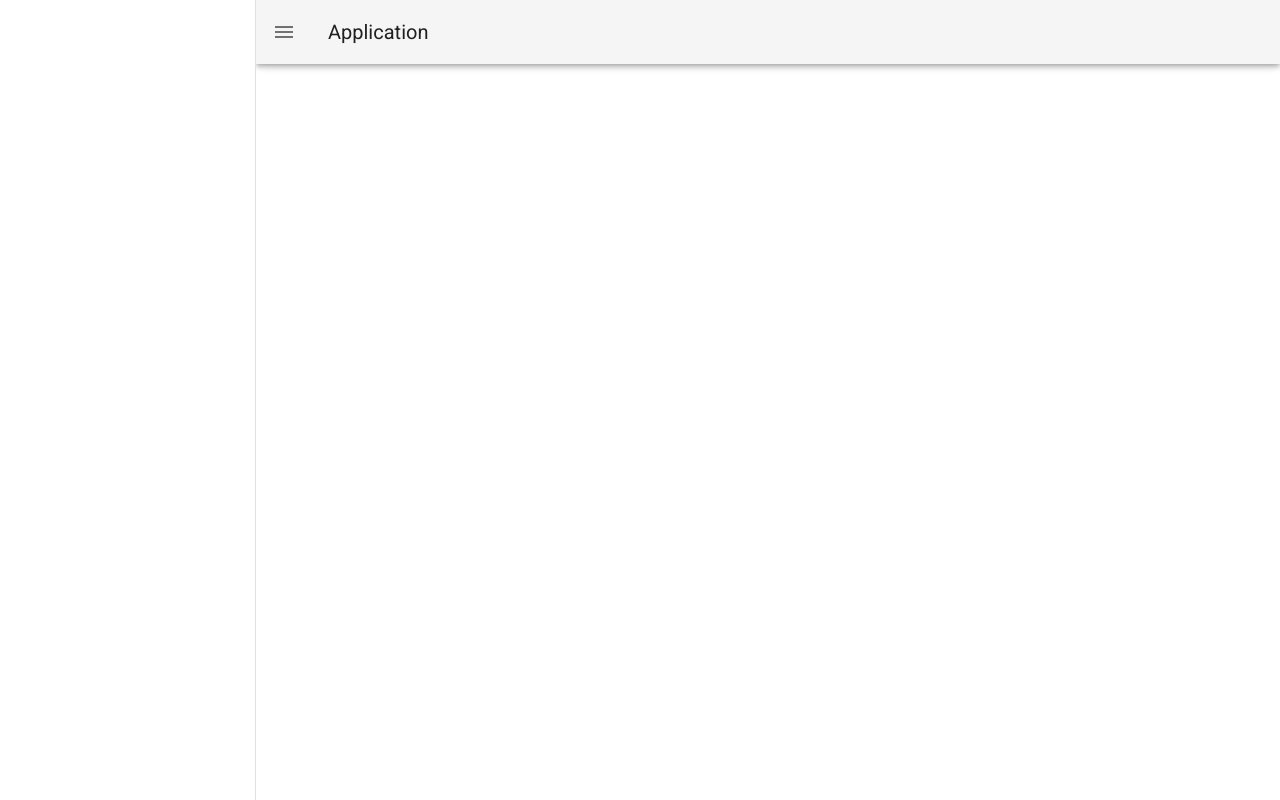
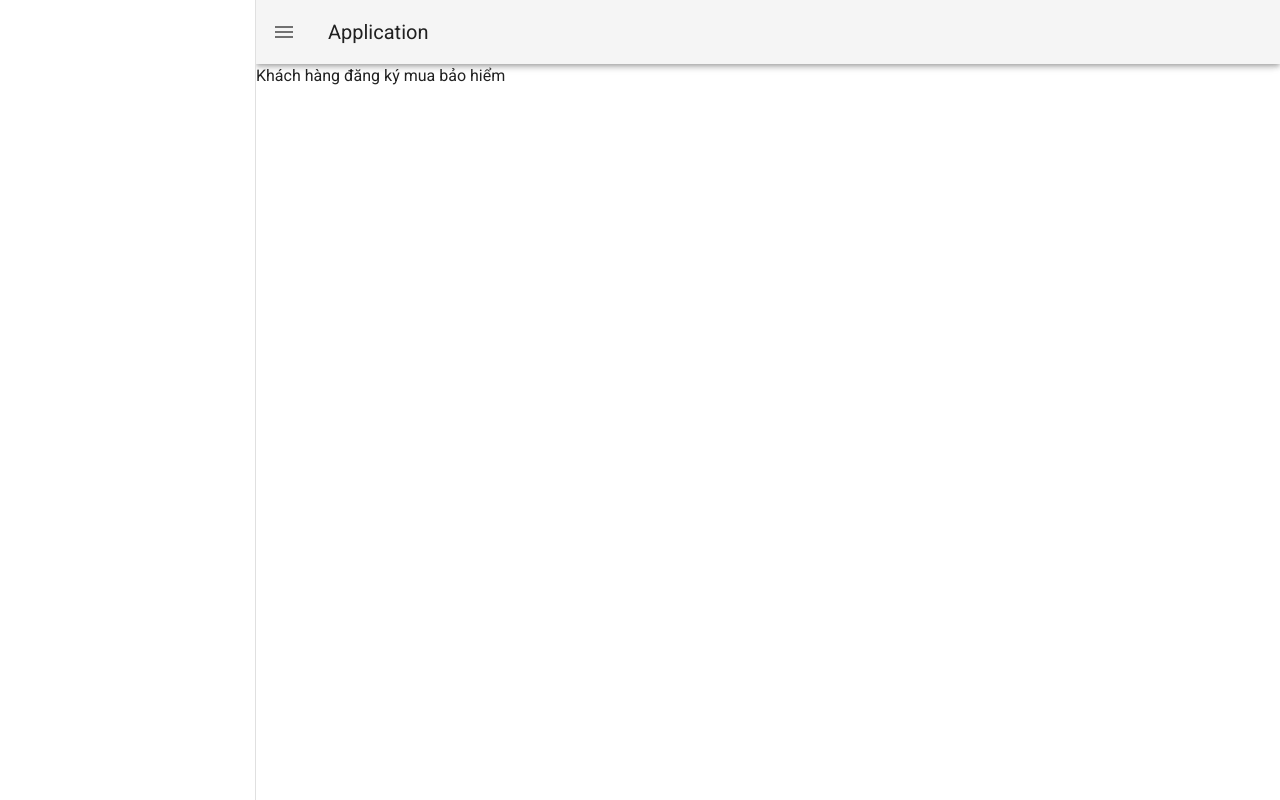
Before and after one commit to TDAK1509/cuahangbaohiem-admin, a Vue app: page / in a window 1280 px wide. Built offline with nearby package versions, Linux system fonts and the light colour scheme.

Commit message:
Add first test home

```diff
--- a/src/App.vue
+++ b/src/App.vue
@@ -11,7 +11,7 @@
     </v-app-bar>
 
     <v-main>
-      <!--  -->
+      <router-view />
     </v-main>
   </v-app>
 </template>
--- a/src/views/Home.vue
+++ b/src/views/Home.vue
@@ -1,6 +1,6 @@
 <template>
   <div class="home">
-    Home
+    Khách hàng đăng ký mua bảo hiểm
   </div>
 </template>
 
```
Also changed, not shown: 2 other files (tests, documents, lock files or other folders).
